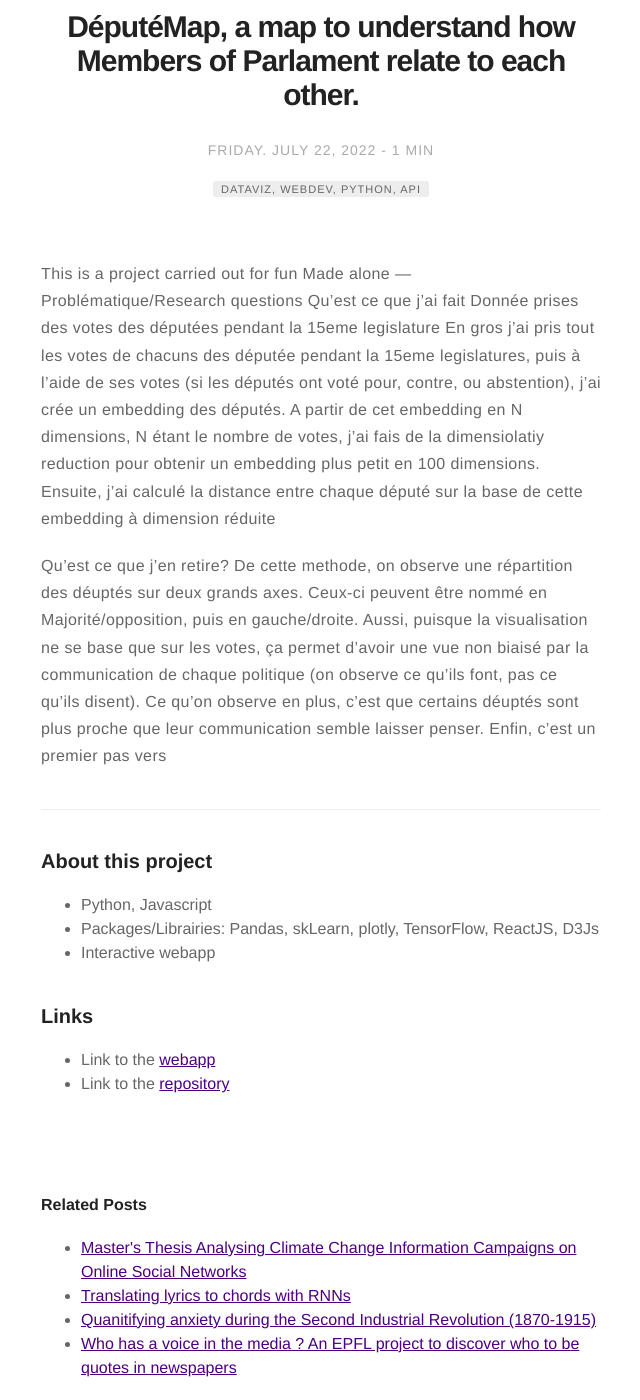
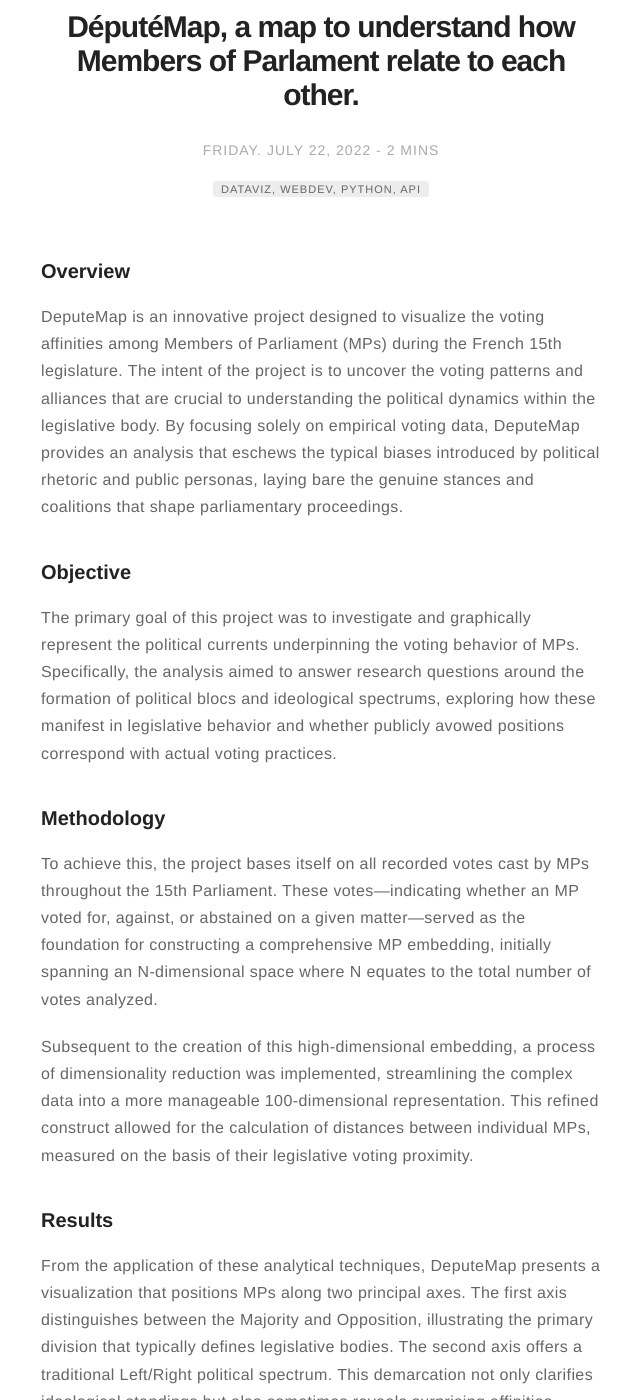
Before and after one commit to ThomasBench/ThomasBench.github.io, a Jekyll site: the page built from _posts/2022-07-22-DeputyMap.markdown, in a window 1280 px wide and 1400 px high, scrolled down 255 px. Shown: the whole window, without its empty margins (319-959 px from the left). Built offline with Jekyll 4.4.1, drawn with Linux system fonts in a browser that asks for light colours; comment, search, counter and statistics services are not loaded; some of the changed text lies outside the part shown.

Commit message:
deputemap description

```diff
--- a/_posts/2022-07-22-DeputyMap.markdown
+++ b/_posts/2022-07-22-DeputyMap.markdown
@@ -13,23 +13,25 @@ author: Thomas Benchetrit
 externalLink: false
 ---
 
-This is a project carried out for fun
-Made alone
----
-Problématique/Research questions
-Qu'est ce que j'ai fait
-Donnée prises des votes des députées pendant la 15eme legislature
-En gros j'ai pris tout les votes de chacuns des députée pendant la 15eme legislatures, puis à l'aide de ses votes (si les députés ont voté pour, contre, ou abstention), j'ai crée un embedding des députés.
-A partir de cet embedding en N dimensions, N étant le nombre de votes, j'ai fais de la dimensiolatiy reduction pour obtenir un embedding plus petit en 100 dimensions.
-Ensuite, j'ai calculé la distance entre chaque député sur la base de cette embedding à dimension réduite
+### Overview
+DeputeMap is an innovative project designed to visualize the voting affinities among Members of Parliament (MPs) during the French 15th legislature. The intent of the project is to uncover the voting patterns and alliances that are crucial to understanding the political dynamics within the legislative body. By focusing solely on empirical voting data, DeputeMap provides an analysis that eschews the typical biases introduced by political rhetoric and public personas, laying bare the genuine stances and coalitions that shape parliamentary proceedings.
 
+### Objective
+The primary goal of this project was to investigate and graphically represent the political currents underpinning the voting behavior of MPs. Specifically, the analysis aimed to answer research questions around the formation of political blocs and ideological spectrums, exploring how these manifest in legislative behavior and whether publicly avowed positions correspond with actual voting practices.
 
-Qu'est ce que j'en retire?
-De cette methode, on observe une répartition des déuptés sur deux grands axes.
-Ceux-ci peuvent être nommé en Majorité/opposition, puis en gauche/droite.
-Aussi, puisque la visualisation ne se base que sur les votes, ça permet d'avoir une vue non biaisé par la communication de chaque politique (on observe ce qu'ils font, pas ce qu'ils disent).
-Ce qu'on observe en plus, c'est que certains déuptés sont plus proche que leur communication semble laisser penser.
-Enfin, c'est un premier pas vers
+### Methodology
+To achieve this, the project bases itself on all recorded votes cast by MPs throughout the 15th Parliament. These votes—indicating whether an MP voted for, against, or abstained on a given matter—served as the foundation for constructing a comprehensive MP embedding, initially spanning an N-dimensional space where N equates to the total number of votes analyzed.
+
+Subsequent to the creation of this high-dimensional embedding, a process of dimensionality reduction was implemented, streamlining the complex data into a more manageable 100-dimensional representation. This refined construct allowed for the calculation of distances between individual MPs, measured on the basis of their legislative voting proximity.
+
+### Results
+From the application of these analytical techniques, DeputeMap presents a visualization that positions MPs along two principal axes. The first axis distinguishes between the Majority and Opposition, illustrating the primary division that typically defines legislative bodies. The second axis offers a traditional Left/Right political spectrum. This demarcation not only clarifies ideological standings but also sometimes reveals surprising affinities between MPs whose public personas and communication strategies might suggest greater distance.
+
+### Impact and Applications
+Deploying open data to achieve its objectives, DeputeMap serves as both an exposé of latent political fault lines and a strategic tool for political actors. It equips MPs and political factions with insights that could facilitate the identification of unexpected yet potentially fruitful alliances—a particularly valuable resource in the context of a fractured parliamentary landscape.
+
+For researchers and observers of the political scene, DeputeMap unlocks a quantitative approach to understanding legislative behavior, free from the distortive effects of subjective interpretation. It stands as a testament to the power of data-driven analysis in contemporary political discourse and has the potential to inform both academic research and practical political strategy. It also provides a comprehensive tool for MPs and political forces to identify potential allies for subsequent votings.
+
 
 
 ---
```
Also changed, not shown: _posts/2022-07-22-BotApettit.markdown (added, +31 -0 lines).
